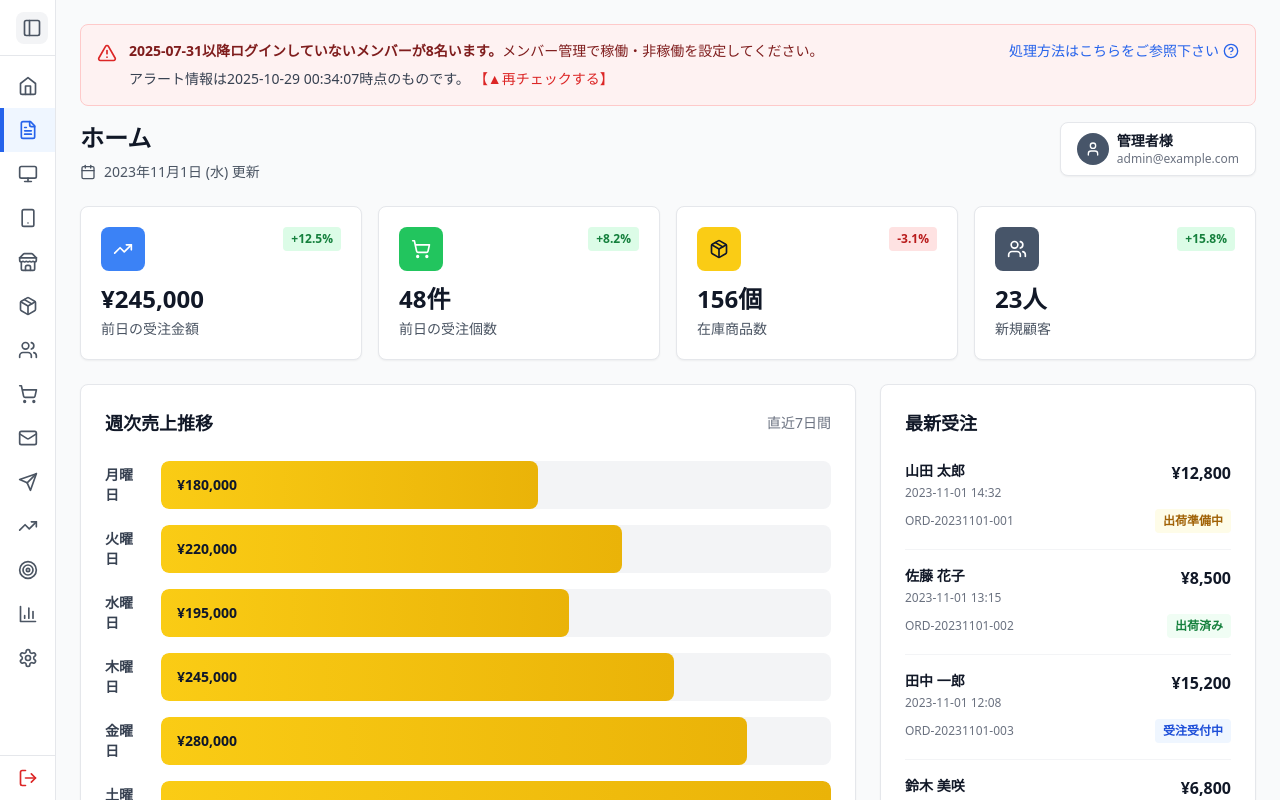
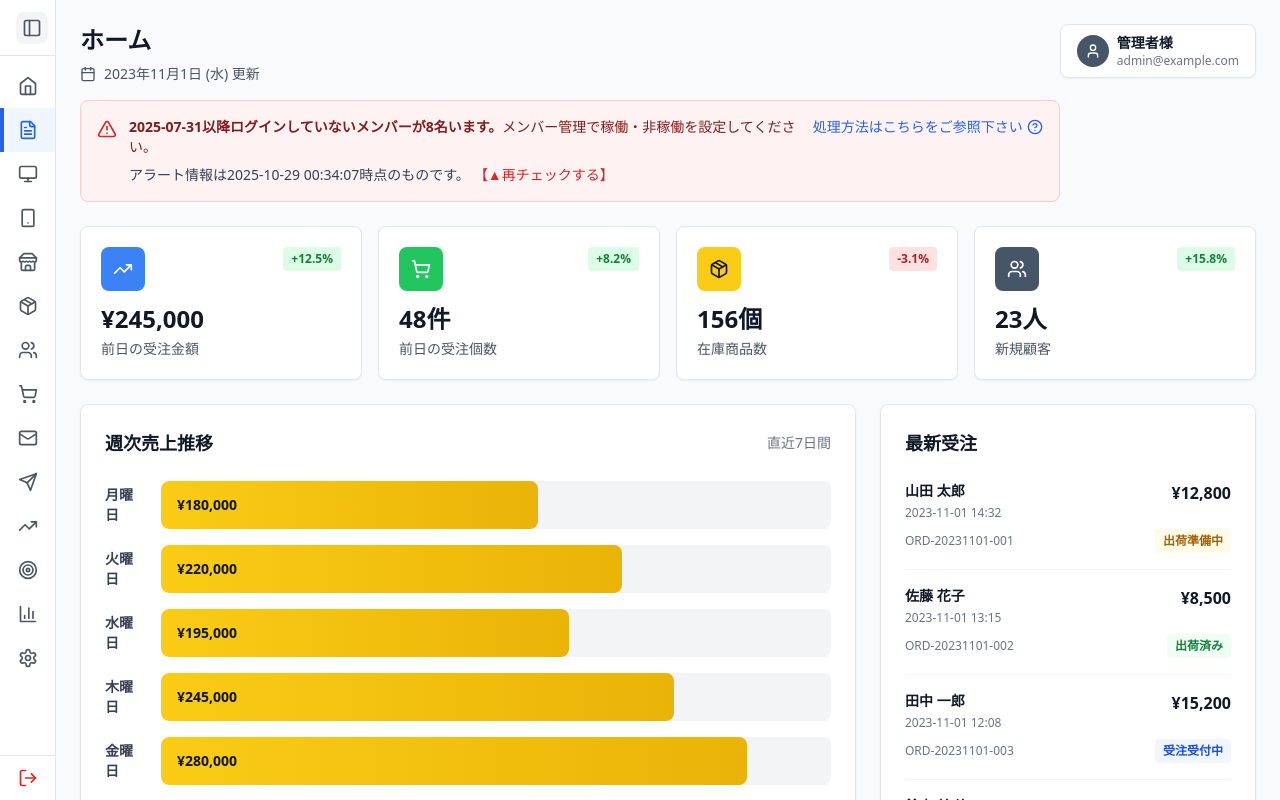
Before and after one commit to cocoro556/furugi-de-vaccine-design, a React (Vite) app: page / in a window 1280 px wide. Built offline with nearby package versions, Linux system fonts and the light colour scheme.

Commit message:
Updated Dashboard.tsx

```diff
--- a/src/components/admin/pages/Dashboard.tsx
+++ b/src/components/admin/pages/Dashboard.tsx
@@ -107,8 +107,16 @@ export default function Dashboard({ currentUser }: DashboardProps = {}) {
 
   return (
     <div className="p-6 bg-gray-50">
+      <div className="mb-6 flex items-start justify-between">
+        <div className="w-full">
+          <h1 className="text-2xl font-bold text-gray-900 mb-2">ホーム</h1>
+          <div className="flex items-center text-sm text-gray-600 mb-4">
+            <Calendar className="w-4 h-4 mr-2" />
+            <span>2023年11月1日 (水) 更新</span>
+          </div>
+
           {/* Alert Banner */}
-      <div className="mb-4 bg-red-50 border border-red-200 rounded-lg p-4">
+          <div className="bg-red-50 border border-red-200 rounded-lg p-4">
             <div className="flex items-start gap-3">
               <AlertTriangle className="w-5 h-5 text-red-600 flex-shrink-0 mt-0.5" />
               <div className="flex-1">
@@ -126,14 +134,6 @@ export default function Dashboard({ currentUser }: DashboardProps = {}) {
                 <HelpCircle className="w-4 h-4" />
               </button>
             </div>
-      </div>
-
-      <div className="mb-6 flex items-start justify-between">
-        <div>
-          <h1 className="text-2xl font-bold text-gray-900 mb-2">ホーム</h1>
-          <div className="flex items-center text-sm text-gray-600">
-            <Calendar className="w-4 h-4 mr-2" />
-            <span>2023年11月1日 (水) 更新</span>
           </div>
         </div>
         {currentUser && (
```
Lines whose indentation alone changed are shown as unchanged.
